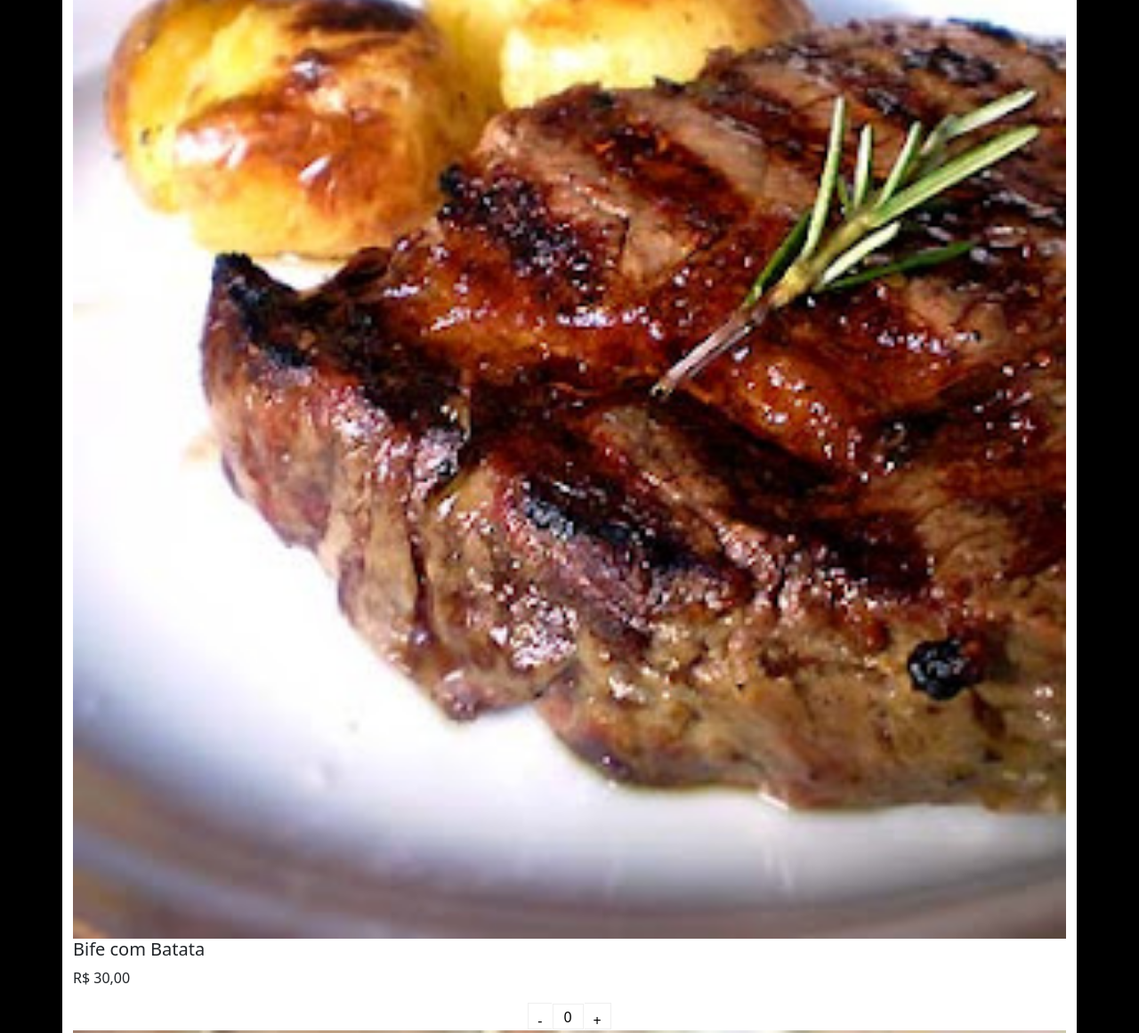
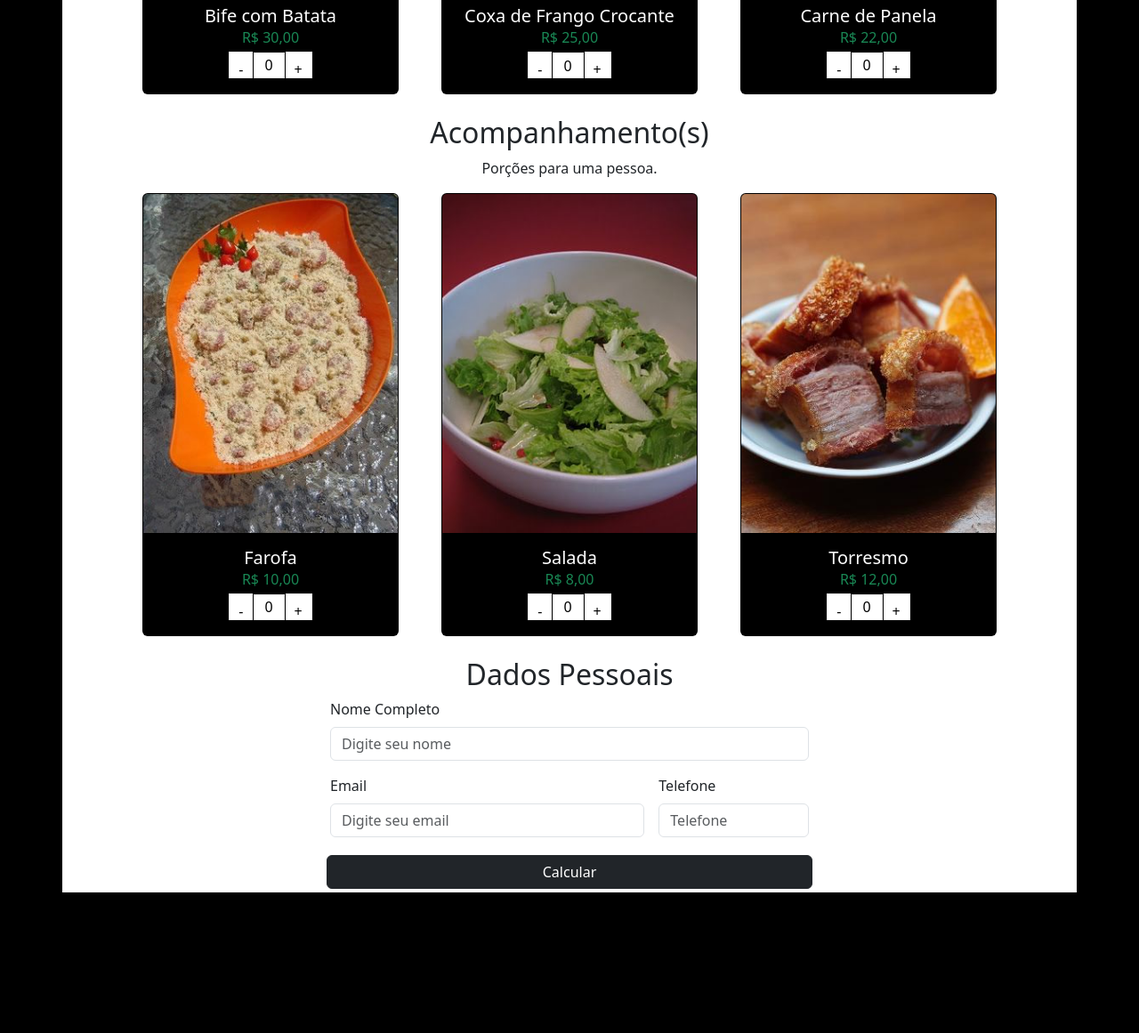
Before and after one commit to bibiritriz/Projeto-01---M-dulo-02, a plain HTML site: page index.html in a window 1280 px wide. Shown: the part 1124-2285 px from the top of the page at 89% size. After the commit the page ends 2127 px from the top, so only its background shows below. Drawn offline with nearby package versions, Linux system fonts and the light colour scheme.

Commit message:
closes #10, closes #12 - Cards e Formulario

```diff
--- a/index.html
+++ b/index.html
@@ -80,27 +80,25 @@
           </div>
         </div>
       </div>
-    <!-- Titulo e Subtitulo dos Pratos -->
+      <!-- Cards Principais -->
       <div class="container-lg text-center">
         <div class="row">
           <div class="col">
-            <h2>
-              Prato Principal<br>
+            <h2 class="mt-4">
+              Prato Principal
             </h2>
+            <div class="mb-3">
               Todos os pratos acompanham arroz, feijão e a sobremesa do dia.
             </div>
           </div>
         </div>
-      <!-- Cards Principais -->
-      <div class="Joga-de-Ladinho">
-        <div class="Pratos">
-          <div>
-            <img src="img/bife.jpg" alt="" width="100%">
-            <h5>
-              Bife com Batata
-            </h5>
-            <p>R$ 30,00</p>
-            <div class="quantity buttons_added">
+        <div class="d-flex justify-content-center gap-5">
+          <div class="card bg-black" style="width: 18rem;">
+            <img src="img/bife.jpg" class="card-img-top" alt="bife2">
+            <div class="card-body">
+              <h5 class="card-title text-white m-0">Bife com Batata</h5>
+              <p class="card-text text-success m-0">R$ 30,00</p>
+              <div class="quantity buttons_added mt-1">
                 <input type="button" value="-" class="minus">
                 <input type="number" step="1" min="0" max="" id="1" name="quantity" value="0" title="Qty"
                   class="input-text qty text" size="4" pattern="" inputmode="">
@@ -108,12 +106,12 @@
               </div>
             </div>
           </div>
-        <div class="Pratos" id="coxa">
-          <div>
-            <img src="img/coxa.jpg" alt="" width="100%">
-            <h5>Coxa de Frango Crocante</h5>
-            <p>R$ 25,00</p>
-            <div class="quantity buttons_added">
+          <div class="card bg-black" style="width: 18rem;">
+            <img src="img/coxa.jpg" class="card-img-top" alt="coxa2">
+            <div class="card-body">
+              <h5 class="card-title text-white m-0">Coxa de Frango Crocante</h5>
+              <p class="card-text text-success m-0">R$ 25,00</p>
+              <div class="quantity buttons_added mt-1">
                 <input type="button" value="-" class="minus">
                 <input type="number" step="1" min="0" max="" id="2" name="quantity" value="0" title="Qty"
                   class="input-text qty text" size="4" pattern="" inputmode="">
@@ -121,12 +119,12 @@
               </div>
             </div>
           </div>
-        <div class="Pratos">
-          <div>
-            <img src="img/panela.jpg" alt="" width="100%">
-            <h5>Carne de Panela</h5>
-            <p>R$ 22,00</p>
-            <div class="quantity buttons_added">
+          <div class="card bg-black" style="width: 18rem;">
+            <img src="img/panela.jpg" class="card-img-top" alt="bife2">
+            <div class="card-body">
+              <h5 class="card-title text-white m-0">Carne de Panela</h5>
+              <p class="card-text text-success m-0">R$ 22,00</p>
+              <div class="quantity buttons_added mt-1">
                 <input type="button" value="-" class="minus">
                 <input type="number" step="1" min="0" max="" id="3" name="quantity" value="0" title="Qty"
                   class="input-text qty text" size="4" pattern="" inputmode="">
@@ -137,20 +135,24 @@
         </div>
       </div>
       <!-- Cards Segundarios -->
-    <div class="Escolha-Pratos">
-      <h3>
-        Acompanhamento(s)<br>
-      </h3>
+      <div class="container-lg text-center">
+        <div class="row">
+          <div class="col">
+            <h2 class="mt-4">
+              Acompanhamento(s)
+            </h2>
+            <div class="mb-3">
               Porções para uma pessoa.
-      <div class="Joga-de-Ladinho">
-        <div class="Pratos">
-          <div>
-            <img src="img/farofa.jpg" alt="" width="100%">
-            <h5>
-              Farofa
-            </h5>
-            <p>R$ 10,00</p>
-            <div class="quantity buttons_added">
+            </div>
+          </div>
+        </div>
+        <div class="d-flex justify-content-center gap-5">
+          <div class="card bg-black" style="width: 18rem;">
+            <img src="img/farofa.jpg" class="card-img-top" alt="farofa2">
+            <div class="card-body">
+              <h5 class="card-title text-white m-0">Farofa</h5>
+              <p class="card-text text-success m-0">R$ 10,00</p>
+              <div class="quantity buttons_added mt-1">
                 <input type="button" value="-" class="minus">
                 <input type="number" step="1" min="0" max="" id="4" name="quantity" value="0" title="Qty"
                   class="input-text qty text" size="4" pattern="" inputmode="">
@@ -158,12 +160,12 @@
               </div>
             </div>
           </div>
-        <div class="Pratos">
-          <div>
-            <img src="img/salad.jpg" alt="" width="100%">
-            <h5>Salada</h5>
-            <p>R$ 8,00</p>
-            <div class="quantity buttons_added">
+          <div class="card bg-black" style="width: 18rem;">
+            <img src="img/salad.jpg" class="card-img-top" alt="salada">
+            <div class="card-body">
+              <h5 class="card-title text-white m-0">Salada</h5>
+              <p class="card-text text-success m-0">R$ 8,00</p>
+              <div class="quantity buttons_added mt-1">
                 <input type="button" value="-" class="minus">
                 <input type="number" step="1" min="0" max="" id="5" name="quantity" value="0" title="Qty"
                   class="input-text qty text" size="4" pattern="" inputmode="">
@@ -171,12 +173,12 @@
               </div>
             </div>
           </div>
-        <div class="Pratos">
-          <div>
-            <img src="img/torresmo.jpg" alt="" width="100%">
-            <h5> Torresmo</h5>
-            <p>R$ 12,00</p>
-            <div class="quantity buttons_added">
+          <div class="card bg-black" style="width: 18rem;">
+            <img src="img/torresmo.jpg" class="card-img-top" alt="torresmo">
+            <div class="card-body">
+              <h5 class="card-title text-white m-0">Torresmo</h5>
+              <p class="card-text text-success m-0">R$ 12,00</p>
+              <div class="quantity buttons_added mt-1">
                 <input type="button" value="-" class="minus">
                 <input type="number" step="1" min="0" max="" id="6" name="quantity" value="0" title="Qty"
                   class="input-text qty text" size="4" pattern="" inputmode="">
@@ -187,21 +189,51 @@
         </div>
       </div>
       <!-- Formulario -->
-    <div class="Cadastro">
-      <div class="flex-container">
-        <h3>
+      <div class="container-lg text-center">
+        <div class="row">
+          <div class="col">
+            <h2 class="mt-4">
               Dados Pessoais
-        </h3>
-        <input class="input-cadastro" type="text" placeholder="Digite seu nome" id="name">
-        <input class="input-cadastro" type="text" id="telefone" placeholder="Digite seu telefone"></type>
-        <input class="input-cadastro" type="email" placeholder="Digite seu email">
-        <button onclick="calc()">
-          Calcular
-        </button>
+            </h2>
+          </div>
+        </div>
+        <form class="row g-3 text-start">
+          <div class="col-12 col-xl-6 offset-xl-3">
+            <label for="inputNome" class="form-label">Nome Completo</label>
+            <input type="text" class="form-control" id="name" placeholder="Digite seu nome" />
+          </div>
+          <div class="col-12 col-md-8 col-xl-4 offset-xl-3">
+            <label for="inputEmail" class="form-label">Email</label>
+            <input type="email" class="form-control" id="inputEmail" placeholder="Digite seu email" />
+          </div>
+          <div class="col-12 col-md-4 col-xl-2 offset-xl-0">
+            <label for="inputTelefone" class="form-label">Telefone</label>
+            <input type="text" class="form-control" id="telefone" placeholder="Telefone" />
+          </div>
+          <div class="d-grid col-6 mx-auto p-1">
+            <button onclick="calc()" class="btn btn-dark" type="button">Calcular</button>
+          </div>
+        </form>
         <!-- Saida de dados -->
       </div>
+      <div class="modal" tabindex="-1">
+        <div class="modal-dialog">
+          <div class="modal-content">
+            <div class="modal-header">
+              <h5 class="modal-title">Modal title</h5>
+              <button type="button" class="btn-close" data-bs-dismiss="modal" aria-label="Close"></button>
+            </div>
+            <div class="modal-body">
+              <p>Modal body text goes here.</p>
+            </div>
+            <div class="modal-footer">
+              <button type="button" class="btn btn-secondary" data-bs-dismiss="modal">Close</button>
+              <button type="button" class="btn btn-primary">Save changes</button>
+            </div>
+          </div>
+        </div>
+      </div>
       <div id="output" class="output">
-      </div>
       </div>
     </div>
   </div>
```
Also changed, not shown: img/home.jpg (deleted), img/logo.png. Lines whose indentation alone changed are shown as unchanged.
